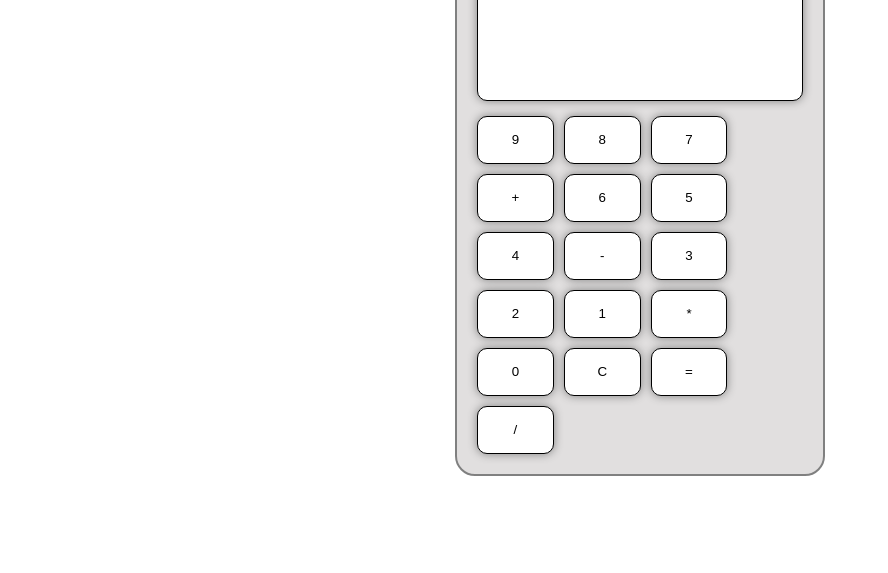
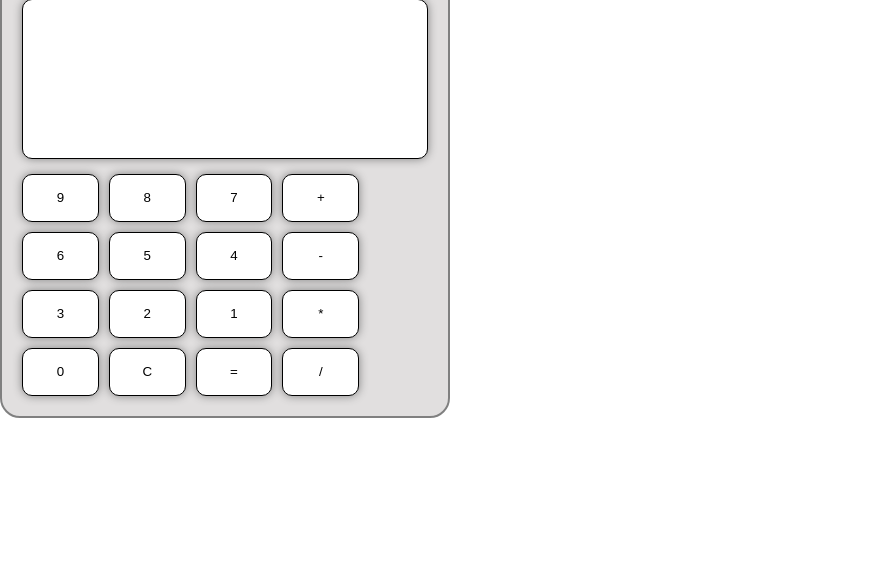
Before and after one commit to Abdulaskar07/Coding-Samurai-Internship-task, a plain HTML site: page index.html in a window 1280 px wide. Shown: the part 227-800 px from the top of the page, without its empty margins (0-888 px from the left). Drawn offline with Linux system fonts and the light colour scheme.

Commit message:
Add files via upload

```diff
--- a/style.css
+++ b/style.css
@@ -9,11 +9,11 @@ body{
     align-items: center;
 }
 .container{
-    margin: auto;
-    width: 370px;
+    /* margin: auto; */
+    width: 450px;
     background-color: #e1dfdf;
     overflow: hidden;
-    height: auto;
+    height:auto;
     padding:20px;
     border-radius: 20px ;
     border: 2px solid grey;
@@ -57,8 +57,10 @@ button{
     /* background-color: magenta; */
 }
 .button{
+    width: 100%;
     display: flex;
     flex-direction: row;
     flex-wrap: wrap;
     gap: 10px;
+    /* background-color: black; */
 }
```
